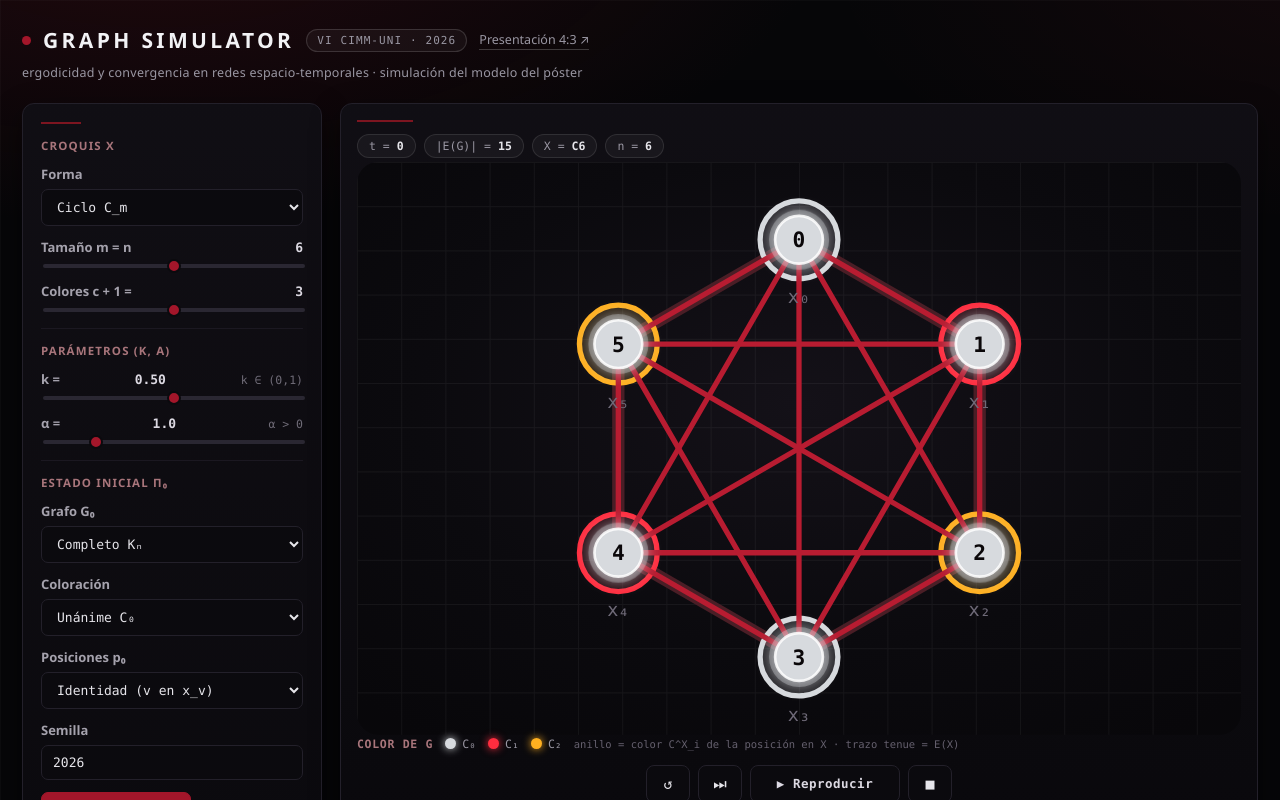
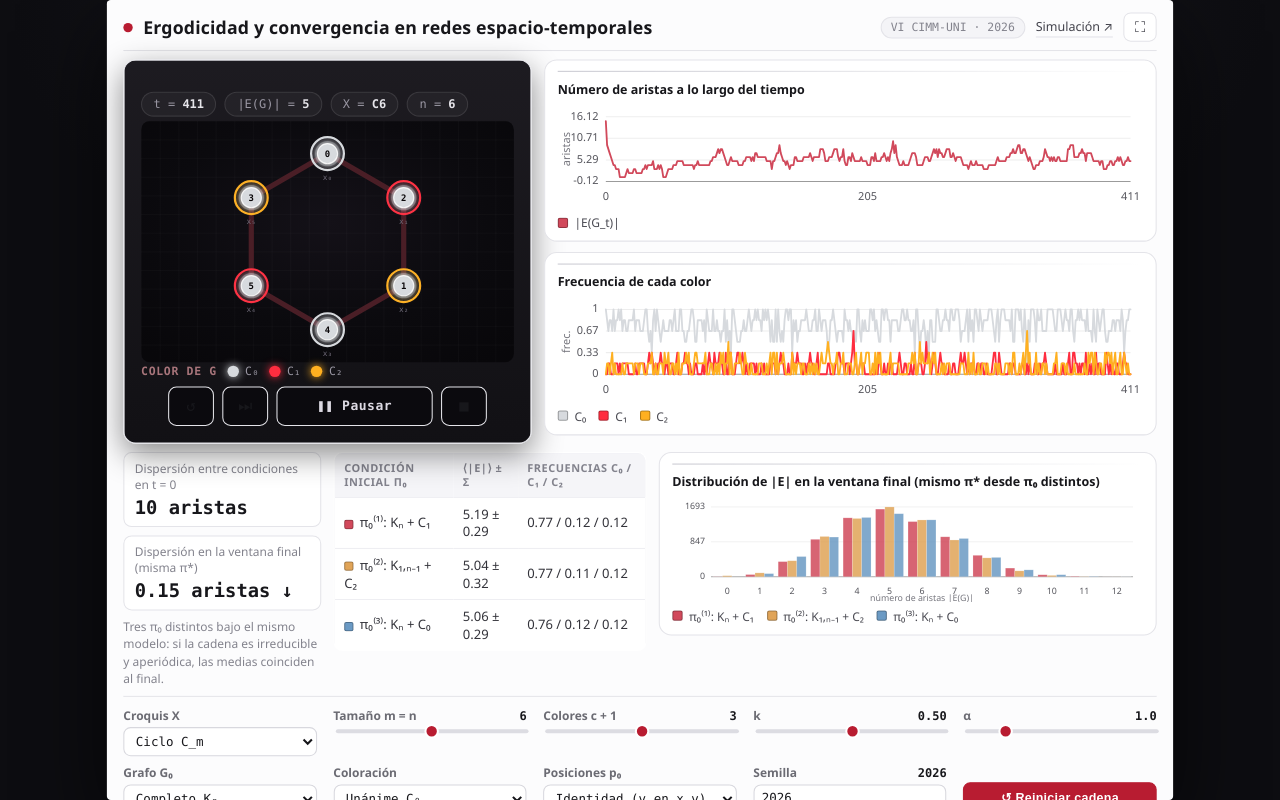
Before and after one commit to ArleyGutarra/graph-project, a React (Vite) app: page / in a window 1280 px wide. Shown: the top 800 px of the page. Built offline with nearby package versions, Linux system fonts and the light colour scheme.

Commit message:
Presentacion como inicio, rutas relativas y despliegue en GitHub Pages

```diff
--- a/index.html
+++ b/index.html
@@ -1,13 +1,13 @@
 <!doctype html>
-<html lang="en">
+<html lang="es">
   <head>
     <meta charset="UTF-8" />
-    <link rel="icon" type="image/svg+xml" href="/favicon.svg" />
+    <link rel="icon" type="image/svg+xml" href="./favicon.svg" />
     <meta name="viewport" content="width=device-width, initial-scale=1.0" />
-    <title>graph-project</title>
+    <title>Ergodicidad y convergencia en redes espacio-temporales · VI CIMM-UNI 2026</title>
   </head>
   <body>
     <div id="root"></div>
-    <script type="module" src="/src/main.jsx"></script>
+    <script type="module" src="/src/presentation/main.jsx"></script>
   </body>
 </html>
--- a/src/App.jsx
+++ b/src/App.jsx
@@ -10,7 +10,7 @@ function App() {
           <span className="app-header__badge">VI CIMM-UNI · 2026</span>
           <a
             className="app-header__link"
-            href="/presentacion.html"
+            href="./index.html"
             target="_blank"
             rel="noreferrer"
           >
--- a/src/presentation/PresentationScreen.jsx
+++ b/src/presentation/PresentationScreen.jsx
@@ -82,6 +82,14 @@ export default function PresentationScreen() {
             <span className="presentation__led" aria-hidden="true" />
             <h1>Ergodicidad y convergencia en redes espacio-temporales</h1>
             <span className="presentation__badge">VI CIMM-UNI · 2026</span>
+            <a
+              className="presentation__link"
+              href="./simulacion.html"
+              target="_blank"
+              rel="noreferrer"
+            >
+              Simulación ↗
+            </a>
             <button
               className="presentation__fs"
               type="button"
--- a/src/presentation/presentation.css
+++ b/src/presentation/presentation.css
@@ -107,6 +107,20 @@ body {
   font-family: var(--mono);
   font-size: 11px;
   color: var(--ink-mute);
+}
+
+.presentation__link {
+  font-size: 12px;
+  color: var(--ink-soft);
+  text-decoration: none;
+  border-bottom: 1px solid var(--line);
+  padding-bottom: 1px;
+  white-space: nowrap;
+}
+
+.presentation__link:hover {
+  color: var(--accent);
+  border-bottom-color: var(--accent);
 }
 
 .presentation__fs {
--- a/vite.config.js
+++ b/vite.config.js
@@ -4,11 +4,16 @@ import { defineConfig } from 'vite'
 
 // https://vite.dev/config/
 export default defineConfig({
+  // Rutas relativas: obligatorio para GitHub Pages, donde la app vive en
+  // https://usuario.github.io/graph-project/ (no en la raíz del dominio).
+  base: './',
   plugins: [react()],
   build: {
     rollupOptions: {
       input: {
-        main: fileURLToPath(new URL('./index.html', import.meta.url)),
+        // La presentación es la página de inicio.
+        index: fileURLToPath(new URL('./index.html', import.meta.url)),
+        simulacion: fileURLToPath(new URL('./simulacion.html', import.meta.url)),
         presentacion: fileURLToPath(new URL('./presentacion.html', import.meta.url)),
       },
     },
```
Also changed, not shown: simulacion.html (added, +13 -0 lines), 1 other file (tests, documents, lock files or other folders).
